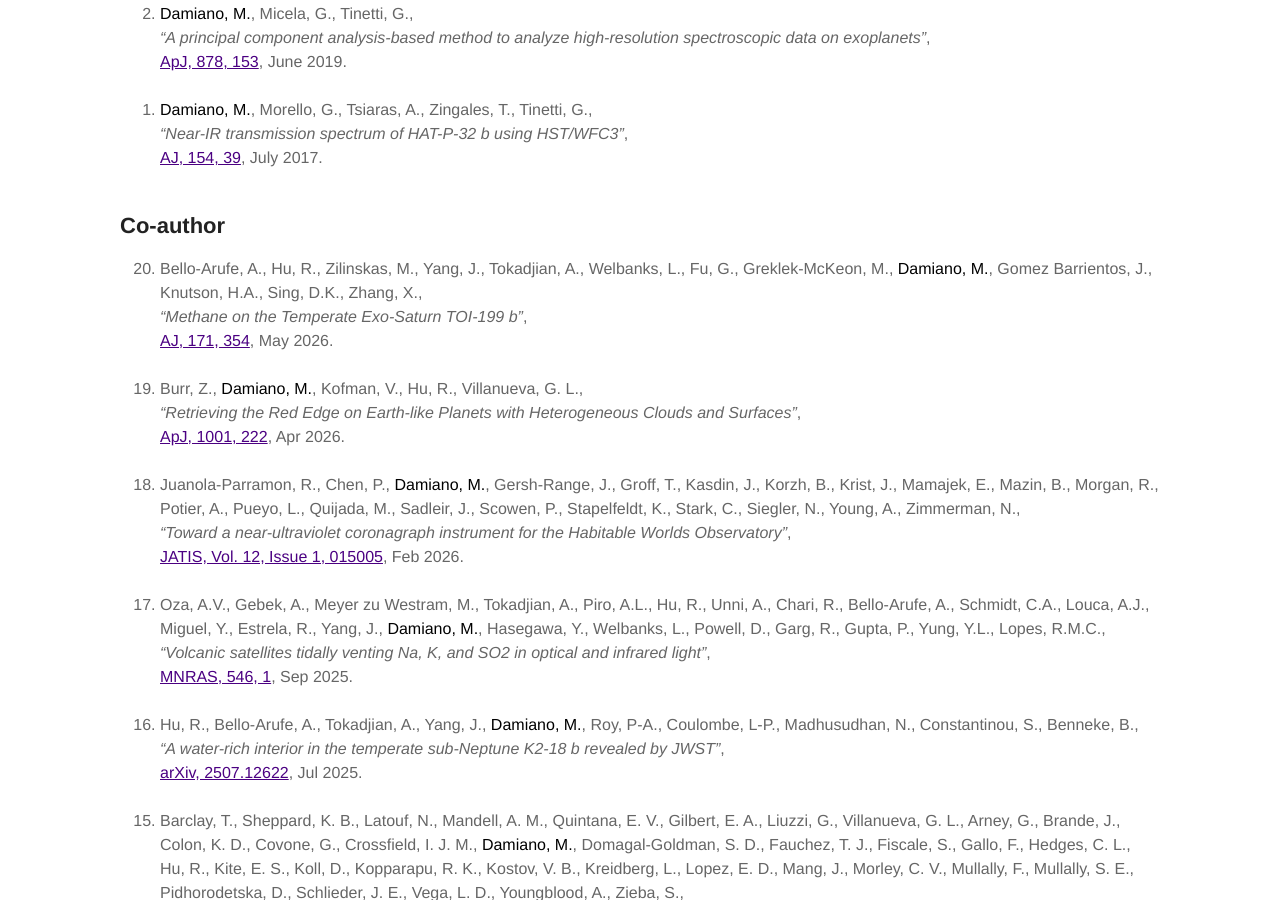
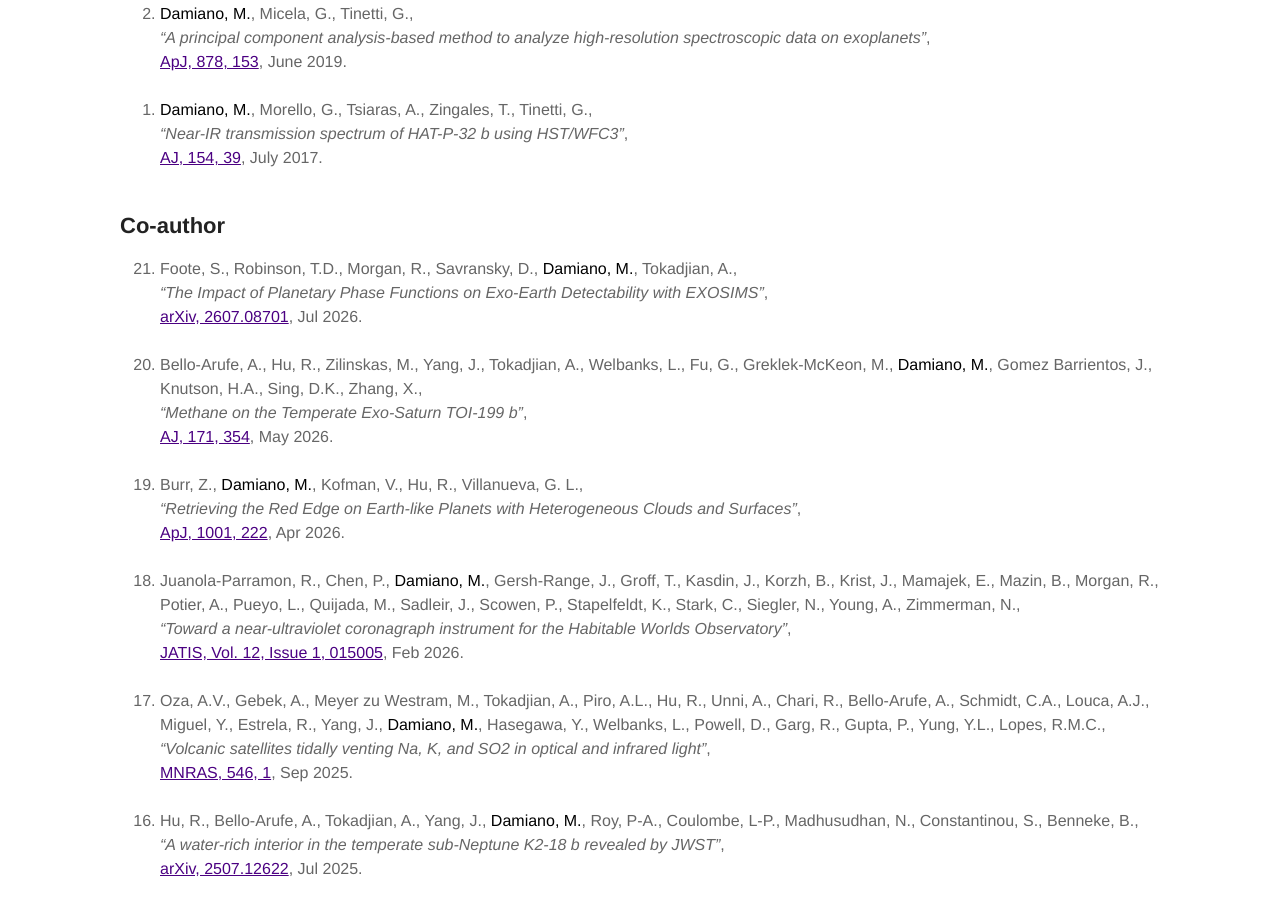
Before and after one commit to MDamiano/MDamiano.github.io, a Jekyll site: the page built from publications.md, in a window 1280 px wide and 900 px high, scrolled down 1760 px. Built offline with Jekyll 4.4.1, drawn with Linux system fonts in a browser that asks for light colours.

Commit message:
Add Foote et al. EXOSIMS paper

```diff
--- a/_data/publications.yml
+++ b/_data/publications.yml
@@ -168,6 +168,21 @@ sections:
   - id: co-author
     title: Co-author
     entries:
+      - cite_key: Foote2026PhaseFunctions
+        entry_type: article
+        authors_html: "Foote, S., Robinson, T.D., Morgan, R., Savransky, D., <strong>Damiano, M.</strong>, Tokadjian, A."
+        authors_bibtex: "Foote, S. and Robinson, T. D. and Morgan, R. and Savransky, D. and Damiano, M. and Tokadjian, A."
+        title: "The Impact of Planetary Phase Functions on Exo-Earth Detectability with EXOSIMS"
+        link_url: "https://doi.org/10.48550/arXiv.2607.08701"
+        link_label: "arXiv, 2607.08701"
+        display_date: "Jul 2026"
+        year: "2026"
+        month: "jul"
+        journal: "arXiv e-prints"
+        pages: "arXiv:2607.08701"
+        doi: "10.48550/arXiv.2607.08701"
+        archiveprefix: "arXiv"
+        eprint: "2607.08701"
       - cite_key: BelloArufe2026TOI199b
         entry_type: article
         authors_html: "Bello-Arufe, A., Hu, R., Zilinskas, M., Yang, J., Tokadjian, A., Welbanks, L., Fu, G., Greklek-McKeon, M., <strong>Damiano, M.</strong>, Gomez Barrientos, J., Knutson, H.A., Sing, D.K., Zhang, X."
```
